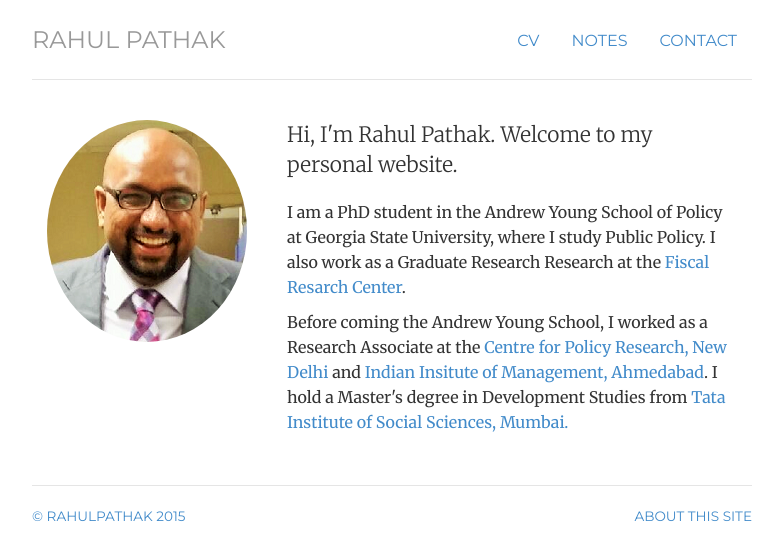
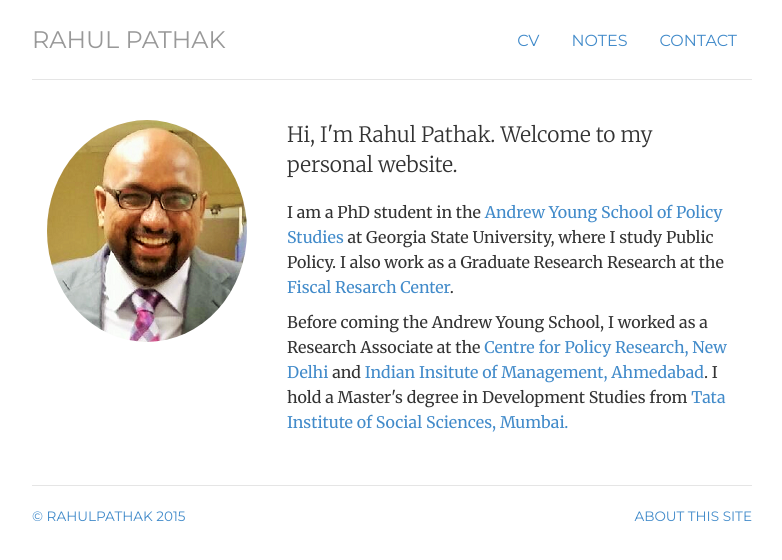
Before and after one commit to pathak-rahul/pathak-rahul.github.io, a Jekyll site: the page built from index.html, in a window 1280 px wide. Shown: the top 560 px of the page, without its empty margins (248-1030 px from the left). Built offline with Jekyll 4.4.1, drawn with Linux system fonts in a browser that asks for light colours.

Commit message:
Update index.html

```diff
--- a/index.html
+++ b/index.html
@@ -14,7 +14,7 @@
 	</div>
 	<div itemscope itemtype="http://data-vocabulary.org/Person" class="col-sm-8">
 	<p class="lead">Hi, I'm <span itemprop="name">Rahul Pathak.</span> Welcome to my personal website.</p>
-	<p>I am a PhD student in the Andrew Young School of Policy at Georgia State University, where I study Public Policy. I also work as a Graduate Research Research at the <a href="http://frc.gsu.edu/">Fiscal Resarch Center</a></span>.</p>
+	<p>I am a PhD student in the <a href="http://aysps.gsu.edu/"> Andrew Young School of Policy Studies</a> at Georgia State University, where I study Public Policy. I also work as a Graduate Research Research at the <a href="http://frc.gsu.edu/">Fiscal Resarch Center</a></span>.</p>
 
 	<p> Before coming the Andrew Young School, I worked as a Research Associate at the <a href="http://www.cprindia.org/">Centre for Policy Research, New Delhi</a> and <a href="http://www.iimahd.ernet.in/">Indian Insitute of Management, Ahmedabad</a>. I hold a Master's degree in Development Studies from <a href="http://tiss.edu/">Tata Institute of Social Sciences, Mumbai.</p>
 	</div>
```
